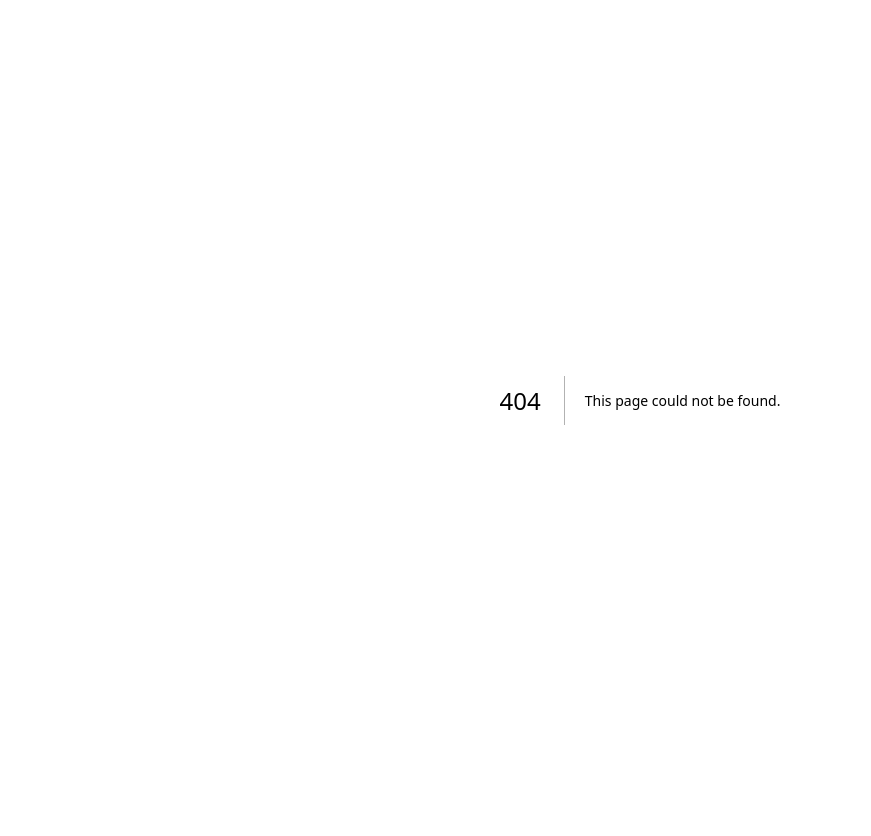
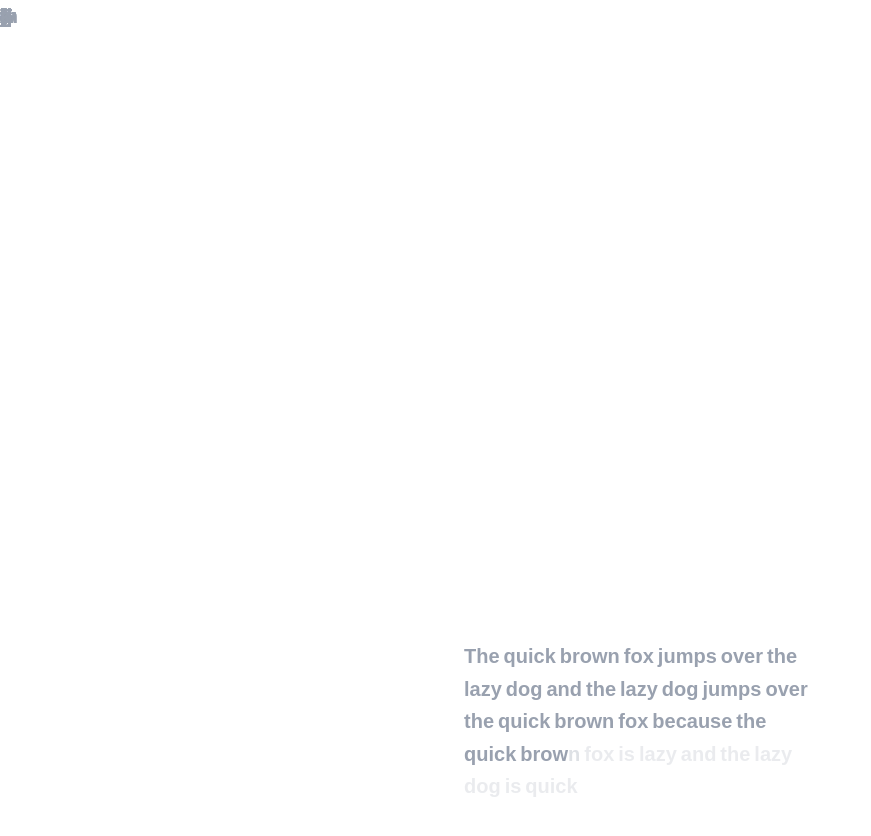
Before and after one commit to fabregaslilibeth/framer, a Next.js app: page /scroll-text-opacity in a window 1280 px wide. Before the commit this address had no page. Shown: the top 836 px of the page, without its empty margins (0-871 px from the left). Before the commit the page ends 800 px from the top, so only its background shows below. Built offline with nearby package versions, Linux system fonts and the light colour scheme.

Commit message:
scroll text opacity

```diff
--- a/src/app/scroll-parallax/page.tsx
+++ b/src/app/scroll-parallax/page.tsx
@@ -32,14 +32,14 @@ export default function ScrollParallax() {
   const images = [
     {
       src: "https://cdn.pixabay.com/photo/2023/04/10/19/42/sea-7914544_640.jpg",
-      y: lg,
+      y: 0,
       width: '25vw',
       height: '60vh',
       zIndex: 1
     },
     {
       src: "https://cdn.pixabay.com/photo/2018/06/13/18/20/waves-3473335_1280.jpg",
-      y: md,
+      y: lg,
       left: '55vw',
       top: '15vh',
       height: '40vh',
@@ -48,7 +48,7 @@ export default function ScrollParallax() {
     },
     {
       src: "https://cdn.pixabay.com/photo/2019/04/22/04/32/blue-4145659_1280.jpg",
-      y: sm,
+      y: md,
       left: '27.5vw',
       top: '40vh',
       height: '25vh',
@@ -59,6 +59,7 @@ export default function ScrollParallax() {
 
   return (
     <div ref={container} className="container mt-[50vh] min-h-[200vh]">
+    <div className="sticky top-0 overflow-hidden h-[50vh]"></div>
       <div className="body ml-[10vw]">
          <h1 className="m-0 mt-[10px] text-6xl" >Scroll</h1>
       </div>
--- /dev/null
+++ b/src/app/scroll-text-opacity/page.tsx
@@ -0,0 +1,82 @@
+"use client";
+
+import { motion, useScroll, useTransform, MotionValue } from 'framer-motion';
+import React, { useRef } from 'react';
+
+export default function Paragraph({paragraph = ""}: {paragraph?: string}) {
+
+    if(!paragraph) {
+        paragraph = "The quick brown fox jumps over the lazy dog and the lazy dog jumps over the quick brown fox because the quick brown fox is lazy and the lazy dog is quick";
+    };
+
+  const container = useRef(null);
+  const { scrollYProgress } = useScroll({
+    target: container,
+    offset: ["start 0.8", "start 0.25"]
+  })
+
+  const words = paragraph.split(" ")
+
+  return (
+    <p
+      ref={container}
+      className="text-lg leading-relaxed max-w-96 mx-auto px-4 mt-[80vh] text-xl font-extrabold text-red-500 flex flex-wrap"
+    >
+    {
+      words.map( (word, i) => {
+        const start = i / words.length
+        const end = start + (1 / words.length)
+        return (
+          <React.Fragment key={i}>
+            <Word progress={scrollYProgress} range={[start, end]} perCharacter={true}>{word}</Word>
+            {i < words.length - 1 && <span className="inline-block w-1"></span>}
+          </React.Fragment>
+        )
+      })
+    }
+    <div className='h-screen'></div>
+    </p>
+  )
+}
+
+const Word = ({children, progress, range, perCharacter = false}: {children: React.ReactNode, progress: MotionValue<number>, range: number[], perCharacter?: boolean}) => {
+    const opacity = useTransform(progress, range, [0, 1])
+
+    if (!children || typeof children !== "string") return;
+
+    if (!perCharacter) {
+        return (
+          <span className="relative inline-block mr-2 text-green-400">
+            <span className="absolute inset-0 text-gray-400">{children}</span>
+            <motion.span style={{opacity: opacity}} className="relative">{children}</motion.span>
+          </span>
+        )
+    }
+
+    const amount = range[1] - range[0]
+    const step = amount / children.length
+
+     return (
+       <span className="word">
+         {
+           children.split("").map((char, i) => {
+             const start = range[0] + (i * step);
+             const end = range[0] + ((i + 1) * step)
+             return <Char key={`c_${i}`} progress={progress} range={[start, end]}>{char === " " ? "\u00A0" : char}</Char>
+           })
+         }
+       </span>
+
+     )
+
+  }
+
+const Char = ({children, progress, range}) => {
+    const opacity = useTransform(progress, range, [.2,1])
+    return (
+        <span className='text-gray-400'>
+            <span className="absolute inset-0">{children}</span>
+            <motion.span style={{opacity: opacity}}>{children}</motion.span>
+        </span>
+    )
+}
```
